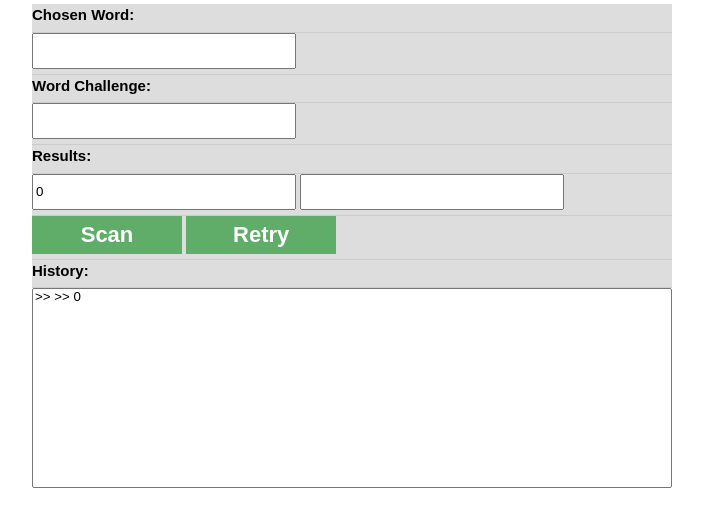
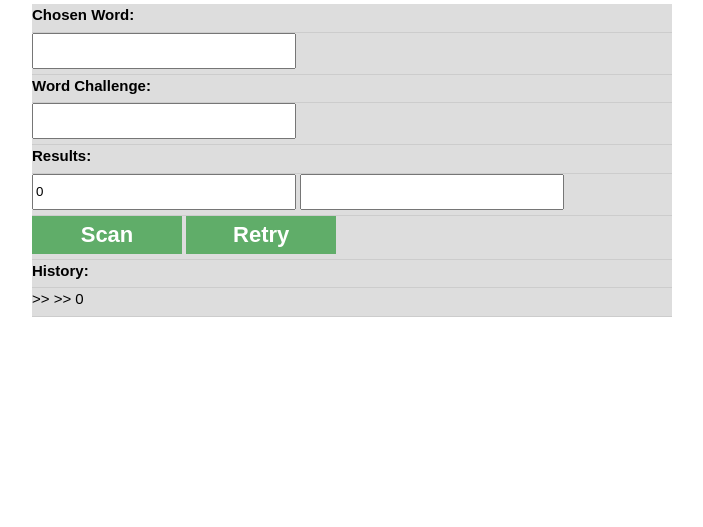
Before and after one commit to soodmax/Wordsmith, a plain HTML site: page index.html in a window 1280 px wide. Both pictures are taken after a click on the button "Scan". Shown: the part 81-608 px from the top of the page, without its empty margins (288-991 px from the left). Drawn offline with Linux system fonts and the light colour scheme.

Commit message:
no message

```diff
--- a/index.html
+++ b/index.html
@@ -31,7 +31,8 @@
         </div>
         <div id="column2">
           <div id="label">History:</div>
-          <select name="historyList" id="historyList" size="3"></select>
+          <div id="history"></div>
+          <!-- <select name="historyList" id="historyList" size="3"></select> -->
         </div>
       </main>
     </div>
--- a/script.js
+++ b/script.js
@@ -3,7 +3,7 @@ function scan() {
     var wordToScanInput = document.getElementById("wordChallenge");
     var charsCountInput = document.getElementById("charsCount");
     var charsFoundInput = document.getElementById("charsFound");
-    var historyListSelect = document.getElementById("historyList");
+    var historyList = document.getElementById("history");
 
     var chosenWord = chosenWordInput.value.toLowerCase();
     var wordToScan = wordToScanInput.value.toLowerCase();
@@ -27,7 +27,8 @@ function scan() {
     charsCountInput.value = alphaUnique.length;
     charsFoundInput.value = alphaUnique;
 
-    historyListSelect.options.add(new Option(chosenWord + " >> " + wordToScan + " >> " + alphaUnique.length, alphaUnique.length), historyListSelect.options[0]);
+    historyList.innerHTML += chosenWord + " >> " + wordToScan + " >> " + alphaUnique.length + "<br>";
+    // historyListSelect.options.add(new Option(chosenWord + " >> " + wordToScan + " >> " + alphaUnique.length, alphaUnique.length), historyListSelect.options[0]);
 }
 
 function reset() {
```
